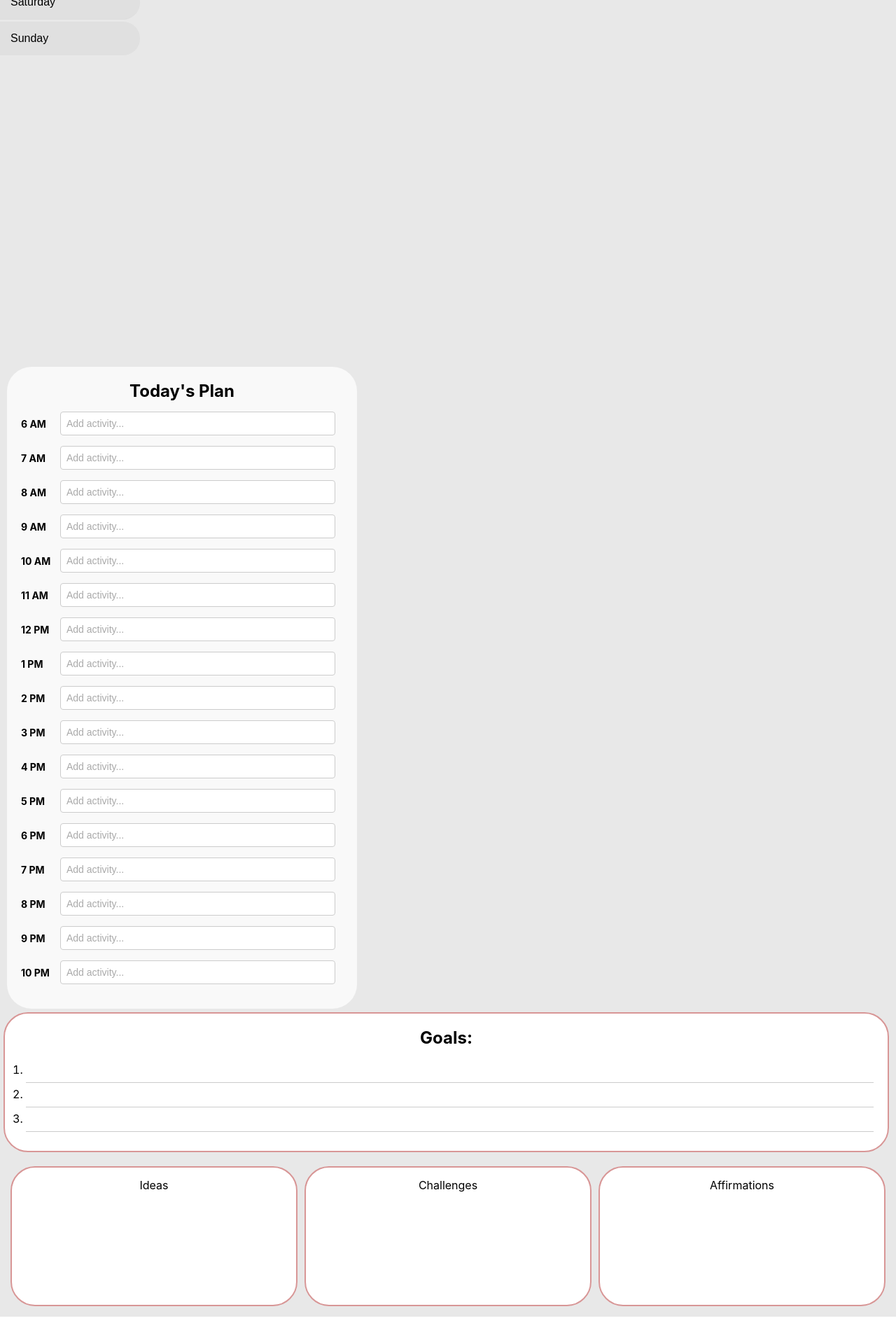
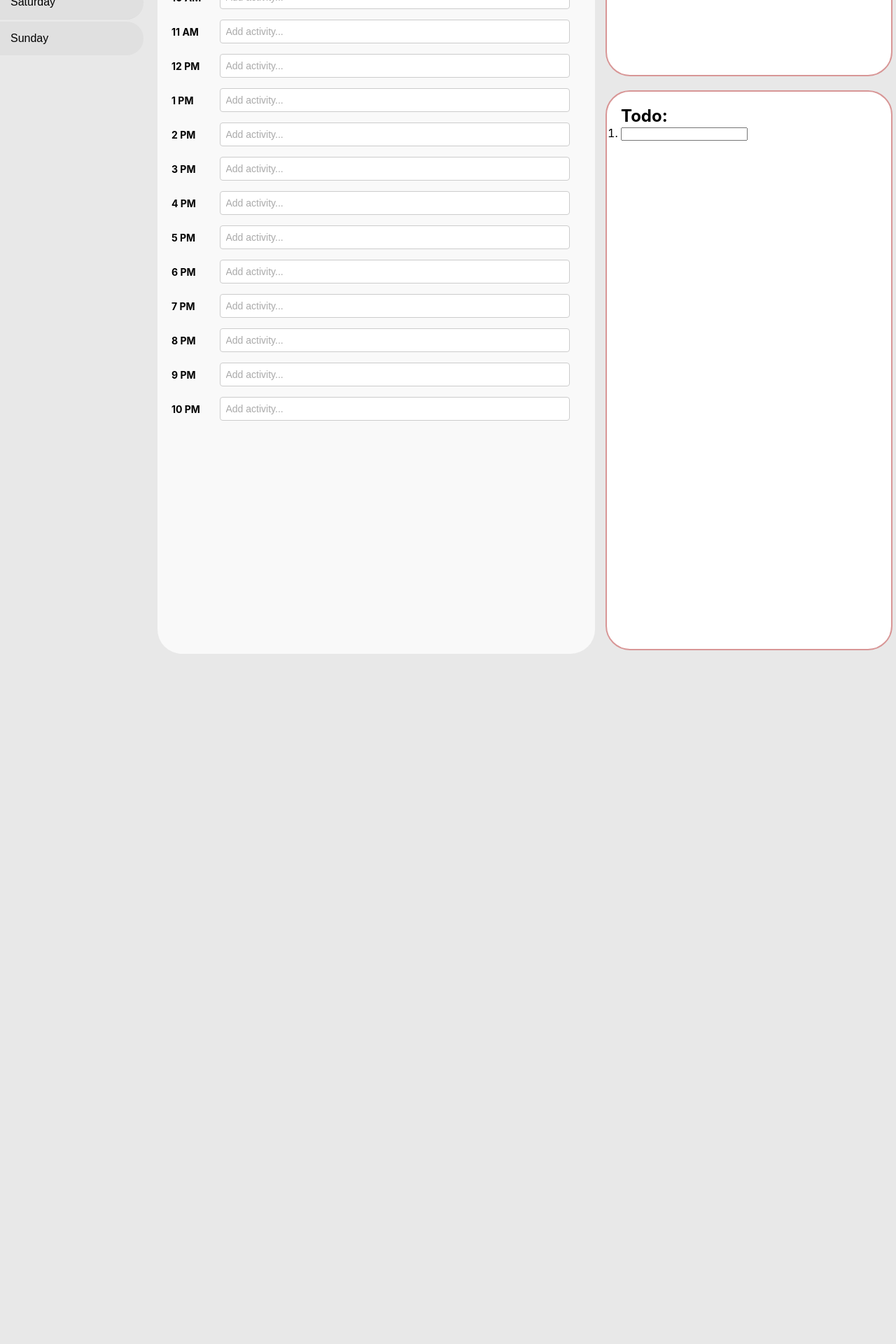
Before and after one commit to AngelikaSo/Daily-planner, a React (Create React App) app: page / in a window 1280 px wide. Shown: the part 396-2316 px from the top of the page at 70% size. Before the commit the page ends 2277 px from the top, so only its background shows below. Built offline with nearby package versions, Linux system fonts and the light colour scheme.

Commit message:
CSS updates and created todoList component

```diff
--- a/src/App.css
+++ b/src/App.css
@@ -11,7 +11,9 @@
 }
 
 .app__main {
-  grid-template-columns: repeat(6, fr);
+  display: grid;
+  grid-template-columns: repeat(6, 1fr);
+  grid-template-rows: repeat(6, 400px);
   gap: 10px;
 }
 
@@ -22,17 +24,8 @@
   text-align: center;
 }
 
-.app__aside {
-  grid-column: 3;
-  display: flex;
-  flex-direction: column;
-  grid-gap: 10px;
-  margin-right: 15px;
-}
-
 /*header*/
 .header {
-  grid-row: 1;
   background-color: #ece2e2;
   color: #878787;
   padding: 20px;
@@ -52,9 +45,9 @@
 
 /*sidebar*/
 .sidebar {
-  width: 200px;
+  /* width: 200px;*/
   height: 100vh;
-  grid-column: 1;
+  grid-column: 1 / 1;
   margin-top: 5px;
 }
 
@@ -88,10 +81,11 @@
 }
 
 .dayPlan {
+  grid-column: 2 / 5;
+  grid-row: 1 / 4;
   padding: 20px;
   background-color: #f9f9f9;
   border-radius: 35px;
-  max-width: 500px;
   margin-left: 10px;
   margin-top: 5px;
 }
@@ -143,8 +137,8 @@
 
 /* Goals */
 .goals {
-  width: 100%;
-  height: 200px;
+  grid-column: 5 / 7;
+  grid-row: 1 /2;
   margin: 5px;
   padding: 20px;
   background-color: #fff;
@@ -165,6 +159,19 @@
   margin: 0 0 0 10px;
 }
 
+/* Todo List */
+
+.todoList {
+  grid-column: 5 / 7;
+  grid-row: 2 /4;
+  /*height: 200px;*/
+  margin: 5px;
+  padding: 20px;
+  background-color: #fff;
+  border: 2px solid #d89696;
+  border-radius: 35px;
+}
+
 /* Notes Component */
 
 .notes {
--- a/src/App.js
+++ b/src/App.js
@@ -4,6 +4,7 @@ import Sidebar from "./components/Sidebar.js";
 import DayPlan from "./components/DayPlan.js";
 import Goals from "./components/Goals.js";
 import NotesComponent from "./components/NotesComponent.js";
+import Todo from "./components/ToDoList.js";
 
 function App() {
   return (
@@ -12,9 +13,8 @@ function App() {
       <div className="app__main">
         <Sidebar />
         <DayPlan />
-        <div className="app__aside">
-          <Goals />
-        </div>
+        <Goals />
+        <Todo />
       </div>
       <div className="app__notes">
         <NotesComponent />
--- a/src/components/DayPlan.js
+++ b/src/components/DayPlan.js
@@ -1,6 +1,4 @@
 // Create a function that will display a list of hours from 6am to 10pm
-
-import { useState } from "react";
 
 const hours = [];
 for (let i = 6; i <= 22; i++) {
--- a/src/components/ToDoList.js
+++ b/src/components/ToDoList.js
@@ -0,0 +1,30 @@
+import React, { useState } from "react";
+
+const Todo = () => {
+  const [todo, setTodo] = useState([""]);
+  const handleTodoChange = (index, value) => {
+    const newTodo = [...todo];
+    newTodo[index] = value;
+    setTodo(newTodo);
+  };
+
+  return (
+    <div className="todoList">
+      <h2 className="todoList__title">Todo:</h2>
+      <ol className="todoList__list">
+        {todo.map((todo, index) => (
+          <li className="todoList__listItem" key={index}>
+            <input
+              className="todoList__listInput"
+              type="text"
+              value={todo}
+              onChange={(e) => handleTodoChange(index, e.target.value)}
+            />
+          </li>
+        ))}
+      </ol>
+    </div>
+  );
+};
+
+export default Todo;
```
